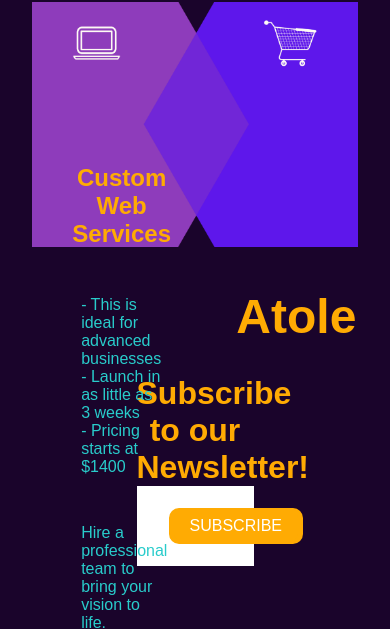
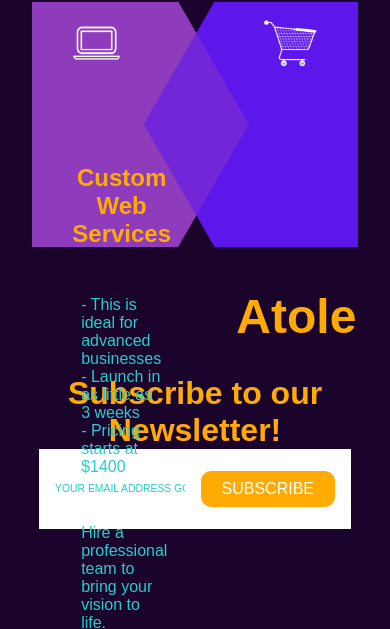
Before and after one commit to Atole-Media/atole-tech-website, a Gatsby site: page /servicesPage in a window 390 px wide. Shown: the part 9429-10058 px from the top of the page. Built offline with nearby package versions, Linux system fonts and the light colour scheme; Gatsby itself is replaced by a stand-in of ours.

```diff
--- a/src/components/servicesPage/Newsletter.js
+++ b/src/components/servicesPage/Newsletter.js
@@ -10,6 +10,12 @@
     color: var(--orange);
     width: 100%;
     display: inline;
+  }
+  @media (max-width: 1024px) {
+    width: 60vw;
+  }
+  @media (max-width: 768px) {
+    width: 80vw;
   }
 `
 const NewsBox = styled.div`
```
